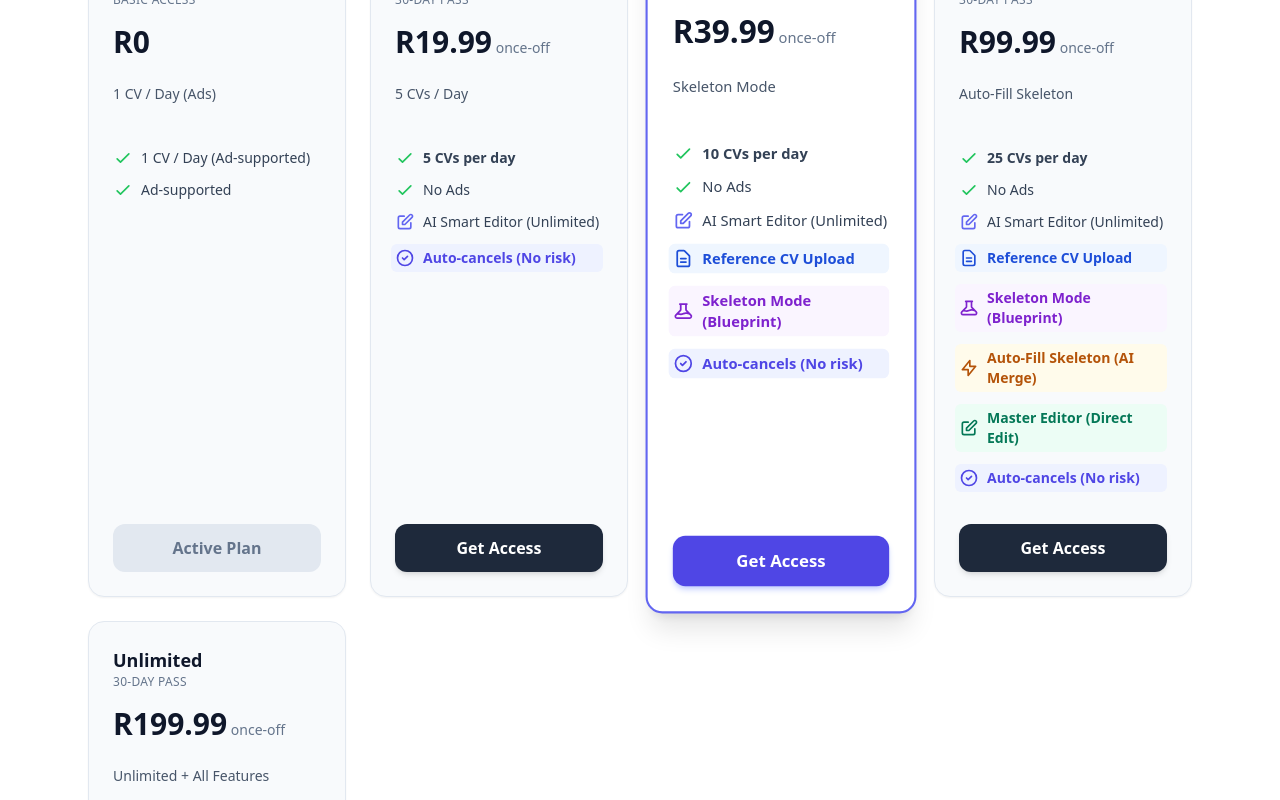
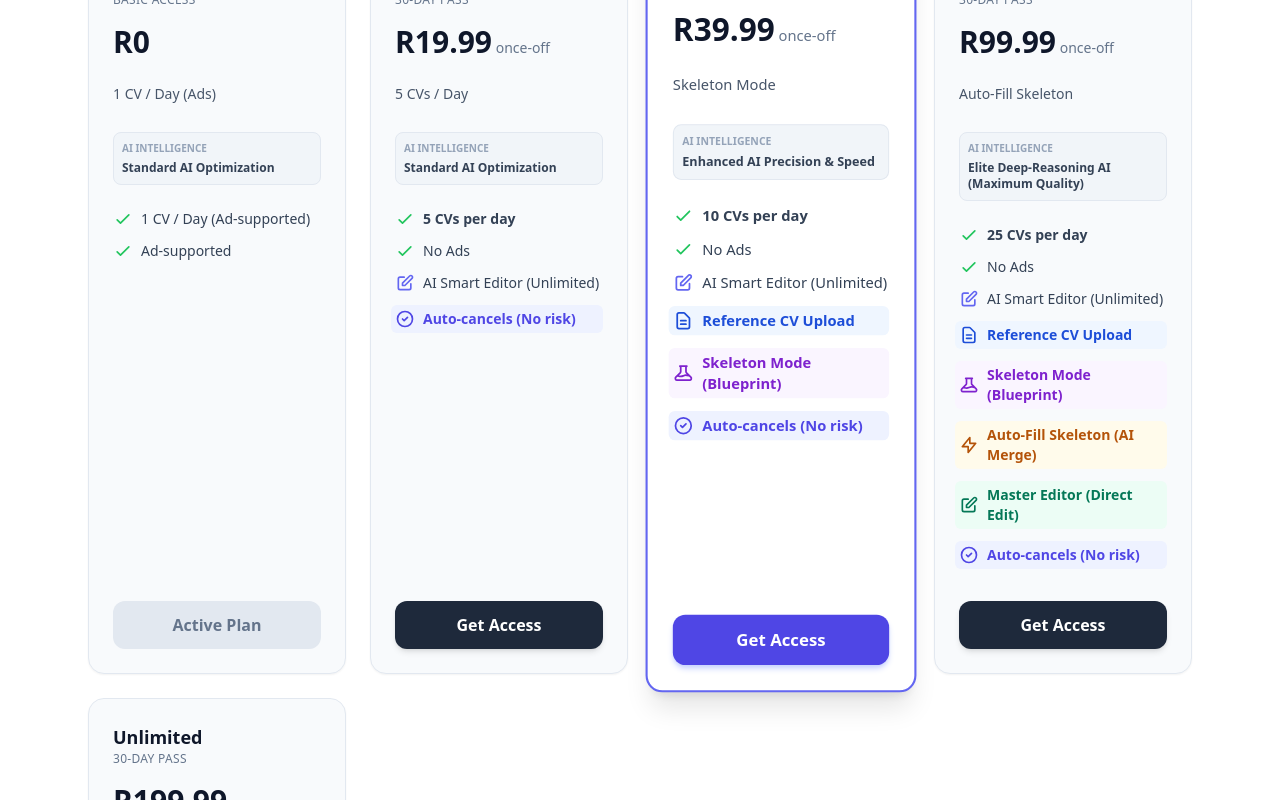
Before and after one commit to celemqhele/cvtailorpro, a React (Vite) app: page / in a window 1280 px wide. Shown: the part 4880-5680 px from the top of the page. Built offline with nearby package versions, Linux system fonts and the light colour scheme; no server answers.

Commit message:
Add files via upload

```diff
--- a/components/PlansSection.tsx
+++ b/components/PlansSection.tsx
@@ -44,7 +44,12 @@ export const PlansSection: React.FC<PlansSectionProps> = ({ onSelectPlan, userPl
                     <span className="text-slate-500 text-sm font-medium"> {isFree ? '' : 'once-off'}</span>
                   </div>
 
-                  <p className="text-sm text-slate-600 mb-6 min-h-[40px]">{plan.description}</p>
+                  <p className="text-sm text-slate-600 mb-2 min-h-[40px]">{plan.description}</p>
+
+                  <div className="mb-6 p-2 bg-slate-100 rounded-lg border border-slate-200">
+                    <p className="text-[10px] text-slate-400 uppercase font-bold mb-1">AI Intelligence</p>
+                    <p className="text-xs font-bold text-slate-700">{plan.quality}</p>
+                  </div>
 
                   <ul className="space-y-3 mb-8 flex-1">
                     <li className="flex items-center gap-2 text-sm text-slate-700">
--- a/components/RecruiterPlansSection.tsx
+++ b/components/RecruiterPlansSection.tsx
@@ -10,6 +10,7 @@ const RECRUITER_PLANS = [
     price: 0,
     searches: 1,
     candidates: 2,
+    quality: 'Standard AI Optimization',
     description: 'Perfect for trying out our AI matching technology.',
     features: ['1 AI Search', 'View 2 candidates per search', 'Basic matching', 'Email support']
   },
@@ -19,6 +20,7 @@ const RECRUITER_PLANS = [
     price: 2500,
     searches: 10,
     candidates: 10,
+    quality: 'Standard AI Optimization',
     description: 'Ideal for small businesses with occasional hiring needs.',
     features: ['10 AI Searches', 'View 10 candidates per search', 'Priority matching', 'Export candidate summaries']
   },
@@ -28,6 +30,7 @@ const RECRUITER_PLANS = [
     price: 7500,
     searches: 30,
     candidates: 25,
+    quality: 'Enhanced AI Precision & Speed',
     description: 'Best for growing teams with regular hiring requirements.',
     popular: true,
     features: ['30 AI Searches', 'View 25 candidates per search', 'Advanced AI ranking', 'Direct candidate contact', 'Priority support']
@@ -38,6 +41,7 @@ const RECRUITER_PLANS = [
     price: 25000,
     searches: 'Unlimited',
     candidates: 'Full Access',
+    quality: 'Elite Deep-Reasoning AI (Maximum Quality)',
     description: 'For high-volume recruitment agencies and large enterprises.',
     features: ['Unlimited AI Searches', 'Full candidate access', 'Custom AI matching rules', 'Dedicated account manager', 'API Access']
   },
@@ -95,6 +99,10 @@ export const RecruiterPlansSection: React.FC<RecruiterPlansSectionProps> = ({ on
                   <p className="text-slate-500 text-sm mt-4 leading-relaxed">
                     {plan.description}
                   </p>
+                  <div className="mt-4 p-3 bg-blue-50/50 rounded-xl border border-blue-100">
+                    <p className="text-[10px] text-blue-400 uppercase font-bold mb-1">AI Intelligence</p>
+                    <p className="text-xs font-bold text-blue-700">{plan.quality}</p>
+                  </div>
                 </div>
 
                 <ul className="space-y-4 mb-10 flex-1">
--- a/pages/AdminLeads.tsx
+++ b/pages/AdminLeads.tsx
@@ -124,7 +124,7 @@ export const AdminLeads: React.FC = () => {
         <header className="flex flex-col md:flex-row md:items-center justify-between mb-8 gap-4">
           <div>
             <button
-              onClick={() => navigate('/admindashboard')}
+              onClick={() => navigate('/admin-dashboard')}
               className="flex items-center gap-2 text-zinc-400 hover:text-white mb-4 transition-colors"
             >
               <ChevronLeft size={16} />
--- a/services/subscriptionService.ts
+++ b/services/subscriptionService.ts
@@ -7,6 +7,7 @@ export interface SubscriptionPlan {
   durationDays: number;
   dailyLimit: number; // For CV Generations (Applicants) or Searches (Recruiters)
   description: string;
+  quality: string;
   hasSkeletonMode?: boolean;
   hasAutoFill?: boolean;
   hasMasterEditor?: boolean;
@@ -14,17 +15,17 @@ export interface SubscriptionPlan {
 }
 
 export const PLANS: SubscriptionPlan[] = [
-  { id: 'free', name: 'Free', price: 0, durationDays: 0, dailyLimit: 1, description: '1 CV / Day (Ads)' },
-  { id: 'tier_1', name: 'Starter', price: 19.99, durationDays: 30, dailyLimit: 5, description: '5 CVs / Day' },
-  { id: 'tier_2', name: 'Growth', price: 39.99, durationDays: 30, dailyLimit: 10, description: 'Skeleton Mode', hasSkeletonMode: true, hasReferenceUpload: true },
-  { id: 'tier_3', name: 'Pro', price: 99.99, durationDays: 30, dailyLimit: 25, description: 'Auto-Fill Skeleton', hasSkeletonMode: true, hasAutoFill: true, hasMasterEditor: true, hasReferenceUpload: true },
-  { id: 'tier_4', name: 'Unlimited', price: 199.99, durationDays: 30, dailyLimit: 1000000, description: 'Unlimited + All Features', hasSkeletonMode: true, hasAutoFill: true, hasMasterEditor: true, hasReferenceUpload: true },
+  { id: 'free', name: 'Free', price: 0, durationDays: 0, dailyLimit: 1, description: '1 CV / Day (Ads)', quality: 'Standard AI Optimization' },
+  { id: 'tier_1', name: 'Starter', price: 19.99, durationDays: 30, dailyLimit: 5, description: '5 CVs / Day', quality: 'Standard AI Optimization' },
+  { id: 'tier_2', name: 'Growth', price: 39.99, durationDays: 30, dailyLimit: 10, description: 'Skeleton Mode', quality: 'Enhanced AI Precision & Speed', hasSkeletonMode: true, hasReferenceUpload: true },
+  { id: 'tier_3', name: 'Pro', price: 99.99, durationDays: 30, dailyLimit: 25, description: 'Auto-Fill Skeleton', quality: 'Elite Deep-Reasoning AI (Maximum Quality)', hasSkeletonMode: true, hasAutoFill: true, hasMasterEditor: true, hasReferenceUpload: true },
+  { id: 'tier_4', name: 'Unlimited', price: 199.99, durationDays: 30, dailyLimit: 1000000, description: 'Unlimited + All Features', quality: 'Elite Deep-Reasoning AI (Maximum Quality)', hasSkeletonMode: true, hasAutoFill: true, hasMasterEditor: true, hasReferenceUpload: true },
 
   // Recruiter Plans
-  { id: 'recruiter_free', name: 'Recruiter Free', price: 0, durationDays: 0, dailyLimit: 1, description: '1 AI Search' },
-  { id: 'recruiter_starter', name: 'Recruiter Starter', price: 2500, durationDays: 30, dailyLimit: 10, description: '10 AI Searches' },
-  { id: 'recruiter_growth', name: 'Recruiter Growth', price: 7500, durationDays: 30, dailyLimit: 30, description: '30 AI Searches' },
-  { id: 'recruiter_pro', name: 'Recruiter Pro', price: 25000, durationDays: 30, dailyLimit: 1000000, description: 'Unlimited AI Searches' },
+  { id: 'recruiter_free', name: 'Recruiter Free', price: 0, durationDays: 0, dailyLimit: 1, description: '1 AI Search', quality: 'Standard AI Optimization' },
+  { id: 'recruiter_starter', name: 'Recruiter Starter', price: 2500, durationDays: 30, dailyLimit: 10, description: '10 AI Searches', quality: 'Standard AI Optimization' },
+  { id: 'recruiter_growth', name: 'Recruiter Growth', price: 7500, durationDays: 30, dailyLimit: 30, description: '30 AI Searches', quality: 'Enhanced AI Precision & Speed' },
+  { id: 'recruiter_pro', name: 'Recruiter Pro', price: 25000, durationDays: 30, dailyLimit: 1000000, description: 'Unlimited AI Searches', quality: 'Elite Deep-Reasoning AI (Maximum Quality)' },
 ];
 
 export const getPlanDetails = (planId: string) => {
```
Also changed, not shown: pages/AdminDashboard.tsx (+98 -2 lines).
